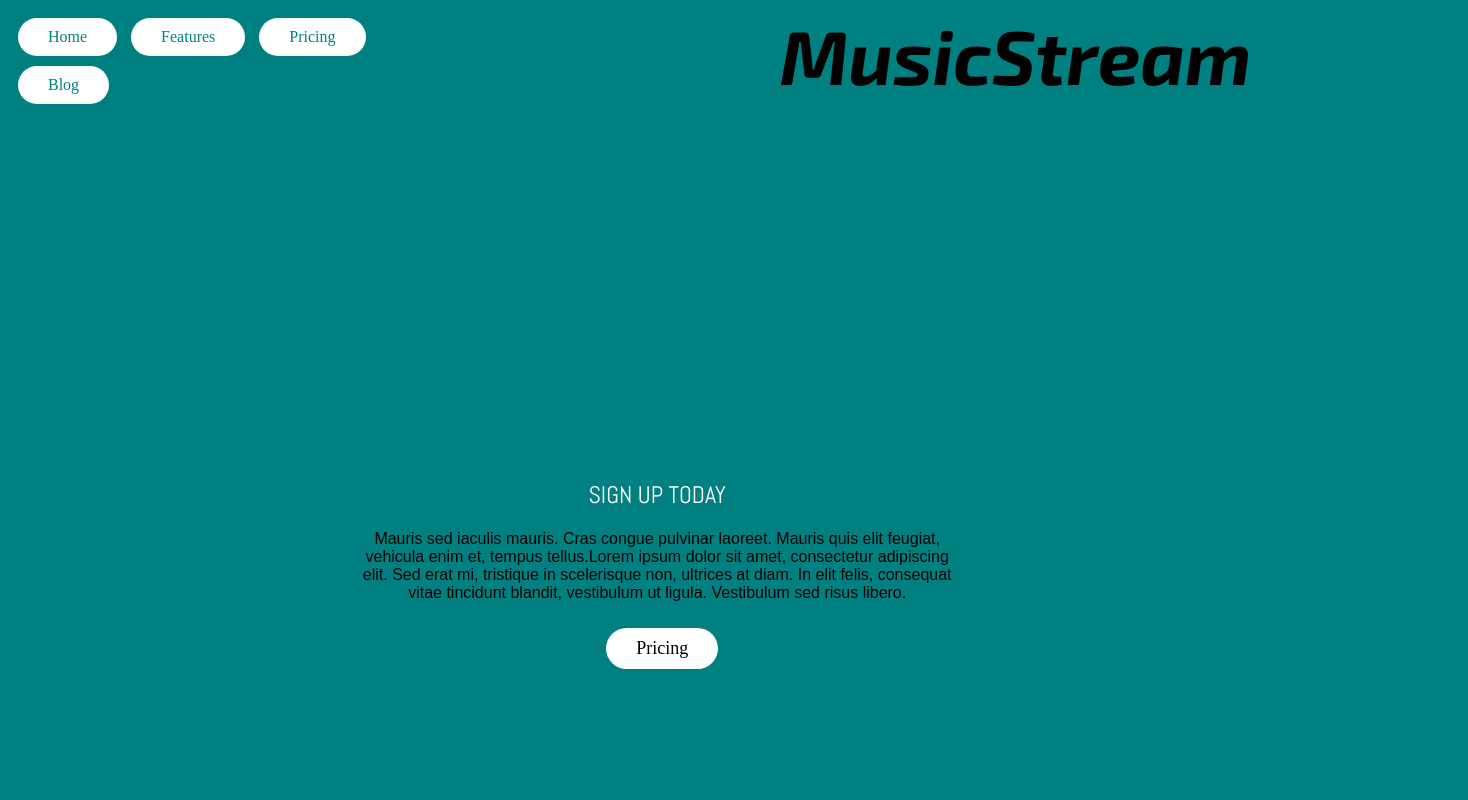
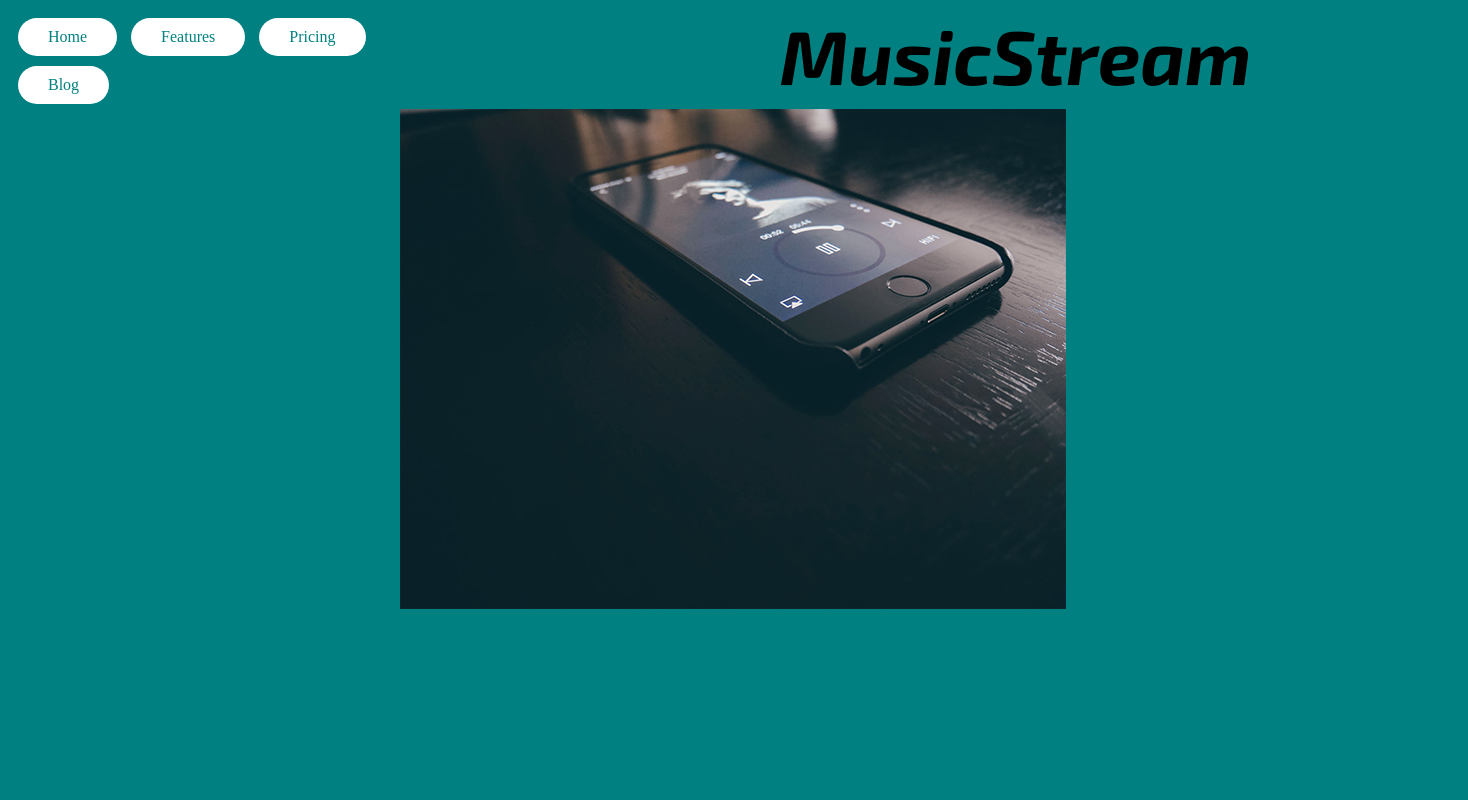
Before and after one commit to aj-94/aj-94.github.io, a plain HTML site: page website-layout/index.html in a window 1280 px wide. Shown: the top 800 px of the page, 1468 px wide, since content can reach past the window. Drawn offline with Linux system fonts and the light colour scheme; a web font is replaced by a local one.

Commit message:
final changes

```diff
--- a/website-layout/index.html
+++ b/website-layout/index.html
@@ -19,6 +19,11 @@
                     <div class="logo-image"></div>
                 <img src=http://aj-94.github.io/music_stream_logo.png>
                 </header>
+              <section>
+        <div class="signuppic">
+                <img src="https://aj-94.github.io/tp.png" />
+                        </div>
+        </section>
      <div class="signup">
             <link href='https://fonts.googleapis.com/css?family=Abel' rel='stylesheet' type='text/css'>
                 <section id="big-promo">
--- a/website-layout/layout.css
+++ b/website-layout/layout.css
@@ -80,7 +80,11 @@ div.img {
     padding: 50px;
 }
 
-/* Porduct Features */
+.signuppic{
+    display:inline-flex;
+    margin-right: 10px;
+
+}
 
 .product-features, .product-buy-it-now {
     display: flex;
```
